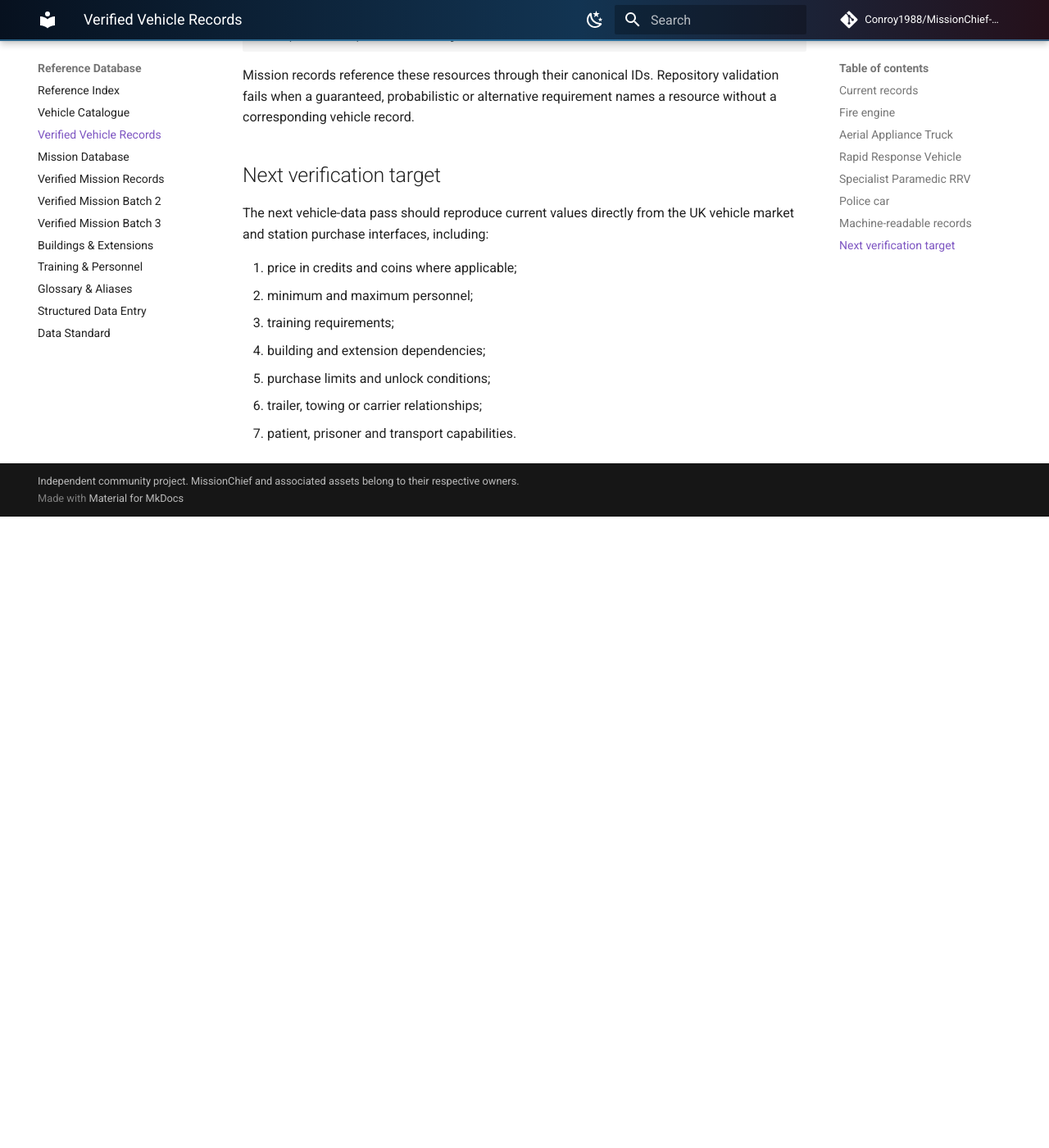
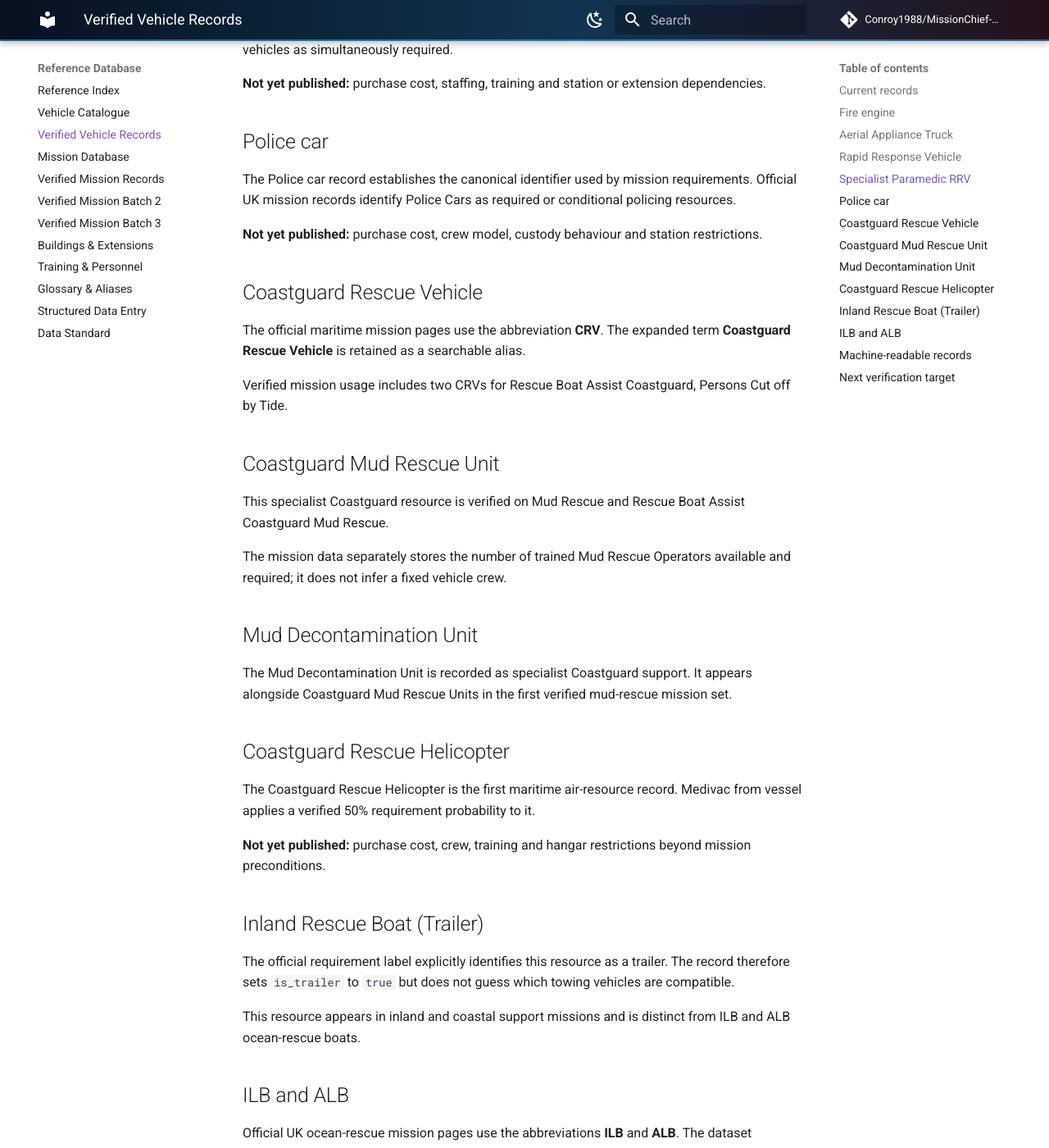
Before and after one commit to Conroy1988/MissionChief-UK, an MkDocs documentation site: the page built from docs/reference/verified-vehicle-records.md, in a window 1280 px wide and 1400 px high, scrolled down 2244 px. Shown: the whole window at 82% size. Built offline with MkDocs 1.6.1 and Material for MkDocs 9.7.7, drawn with Linux system fonts in a browser that asks for light colours; comment, search, counter and statistics services are not loaded; before the commit the page ends 2874 px from its top, so only the background shows below that; some of the changed text lies outside the part shown.

Commit message:
Expand verified vehicle catalogue into maritime services

````diff
--- a/docs/reference/verified-vehicle-records.md
+++ b/docs/reference/verified-vehicle-records.md
@@ -9,13 +9,20 @@ Each record verifies only the populated attributes. Purchase prices, crew limits
 
 ## Current records
 
-| Canonical ID | UK game name | Service | Category | Evidence status |
+| Canonical ID | UK requirement label | Service | Category | Evidence status |
 |---|---|---|---|---|
 | `fire_engine` | Fire engine | Fire and Rescue | Response | Verified 22 July 2026 |
 | `aerial_appliance_truck` | Aerial Appliance Truck | Fire and Rescue | Specialist | Verified 22 July 2026 |
 | `rapid_response_vehicle` | Rapid Response Vehicle | Ambulance | Response | Verified 22 July 2026 |
 | `specialist_paramedic_rrv` | Specialist Paramedic RRV | Ambulance | Specialist response | Verified 22 July 2026 |
 | `police_car` | Police car | Police | Response | Verified 22 July 2026 |
+| `coastguard_rescue_vehicle` | CRV | Coastguard | Response | Verified 22 July 2026 |
+| `coastguard_mud_rescue_unit` | Coastguard Mud Rescue Unit | Coastguard | Specialist rescue | Verified 22 July 2026 |
+| `mud_decontamination_unit` | Mud Decontamination Unit | Coastguard | Specialist support | Verified 22 July 2026 |
+| `coastguard_rescue_helicopter` | Coastguard Rescue Helicopter | Coastguard | Air rescue | Verified 22 July 2026 |
+| `inland_rescue_boat_trailer` | Inland Rescue Boat (Trailer) | Lifeboat | Water-rescue trailer | Verified 22 July 2026 |
+| `inshore_lifeboat` | ILB | Lifeboat | Ocean-rescue boat | Verified 22 July 2026 |
+| `all_weather_lifeboat` | ALB | Lifeboat | Ocean-rescue boat | Verified 22 July 2026 |
 
 ## Fire engine
 
@@ -51,12 +58,53 @@ The Police car record establishes the canonical identifier used by mission requi
 
 **Not yet published:** purchase cost, crew model, custody behaviour and station restrictions.
 
+## Coastguard Rescue Vehicle
+
+The official maritime mission pages use the abbreviation **CRV**. The expanded term **Coastguard Rescue Vehicle** is retained as a searchable alias.
+
+Verified mission usage includes two CRVs for Rescue Boat Assist Coastguard, Persons Cut off by Tide.
+
+## Coastguard Mud Rescue Unit
+
+This specialist Coastguard resource is verified on Mud Rescue and Rescue Boat Assist Coastguard Mud Rescue.
+
+The mission data separately stores the number of trained Mud Rescue Operators available and required; it does not infer a fixed vehicle crew.
+
+## Mud Decontamination Unit
+
+The Mud Decontamination Unit is recorded as specialist Coastguard support. It appears alongside Coastguard Mud Rescue Units in the first verified mud-rescue mission set.
+
+## Coastguard Rescue Helicopter
+
+The Coastguard Rescue Helicopter is the first maritime air-resource record. Medivac from vessel applies a verified 50% requirement probability to it.
+
+**Not yet published:** purchase cost, crew, training and hangar restrictions beyond mission preconditions.
+
+## Inland Rescue Boat (Trailer)
+
+The official requirement label explicitly identifies this resource as a trailer. The record therefore sets `is_trailer` to `true` but does not guess which towing vehicles are compatible.
+
+This resource appears in inland and coastal support missions and is distinct from ILB and ALB ocean-rescue boats.
+
+## ILB and ALB
+
+Official UK ocean-rescue mission pages use the abbreviations **ILB** and **ALB**. The dataset preserves those labels as canonical names and stores **Inshore Lifeboat** and **All-weather Lifeboat** as searchable aliases.
+
+Where the game states `ILBs or ALBs`, the mission record uses an alternative group. One qualifying lifeboat satisfies the requirement.
+
 ## Machine-readable records
 
 ```text
 data/uk/vehicles/
 ├── aerial-appliance-truck.json
+├── all-weather-lifeboat.json
+├── coastguard-mud-rescue-unit.json
+├── coastguard-rescue-helicopter.json
+├── coastguard-rescue-vehicle.json
 ├── fire-engine.json
+├── inland-rescue-boat-trailer.json
+├── inshore-lifeboat.json
+├── mud-decontamination-unit.json
 ├── police-car.json
 ├── rapid-response-vehicle.json
 └── specialist-paramedic-rrv.json
````
Also changed, not shown: other parts of docs/reference/verified-vehicle-records.md (+1 -1 lines).
